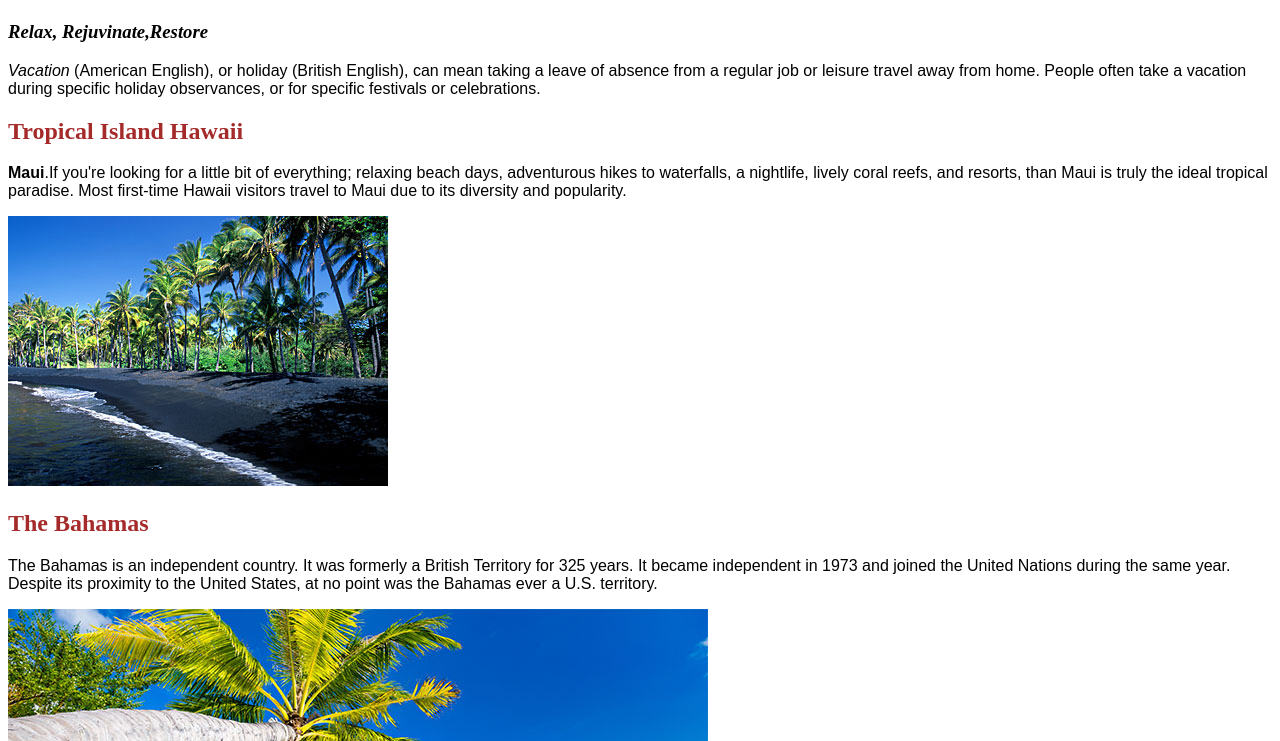
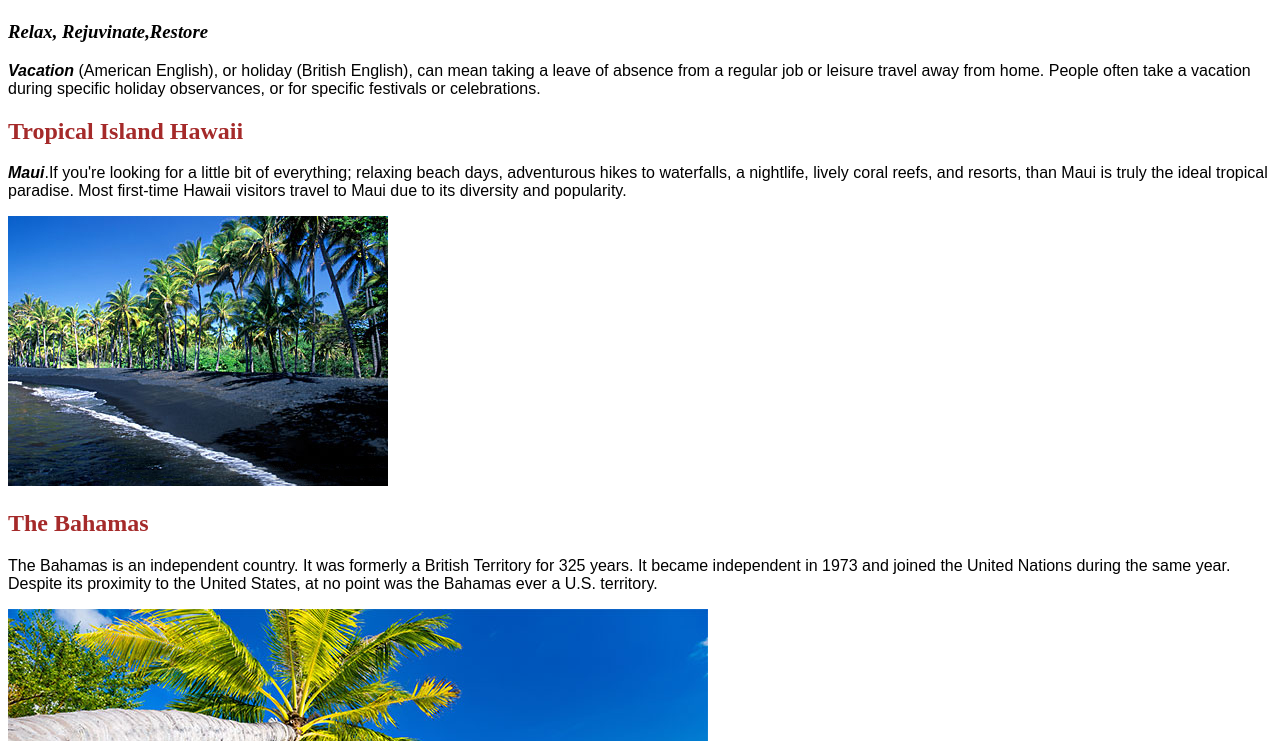
Before and after one commit to Norah-Waswala/happy-trails-travel-agency, a plain HTML site: page happy-trails-travel-agency.html in a window 1280 px wide. Shown: the part 59-800 px from the top of the page. Drawn offline with Linux system fonts and the light colour scheme.

Commit message:
css styles

```diff
--- a/css/styles.css
+++ b/css/styles.css
@@ -14,3 +14,9 @@ ul{
 h3{
   font-style: italic;
 }
+strong{
+    font-style: italic;
+}
+em{
+    font-weight: bold;
+}
```
